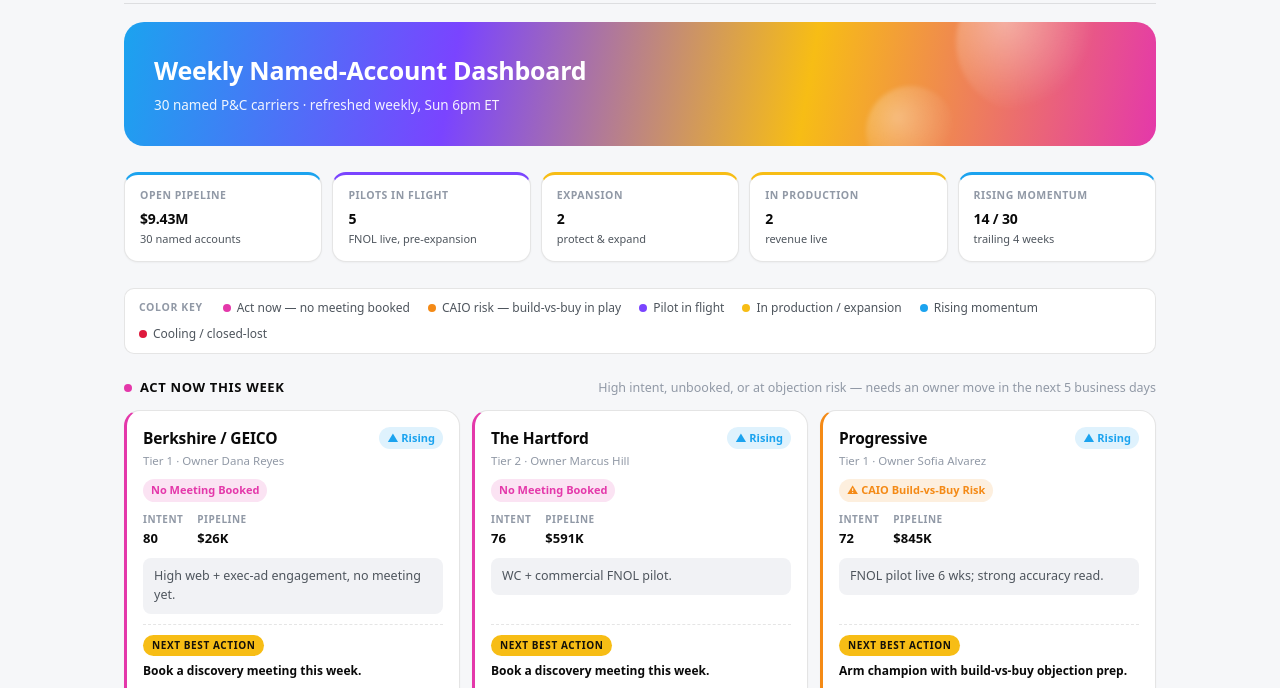
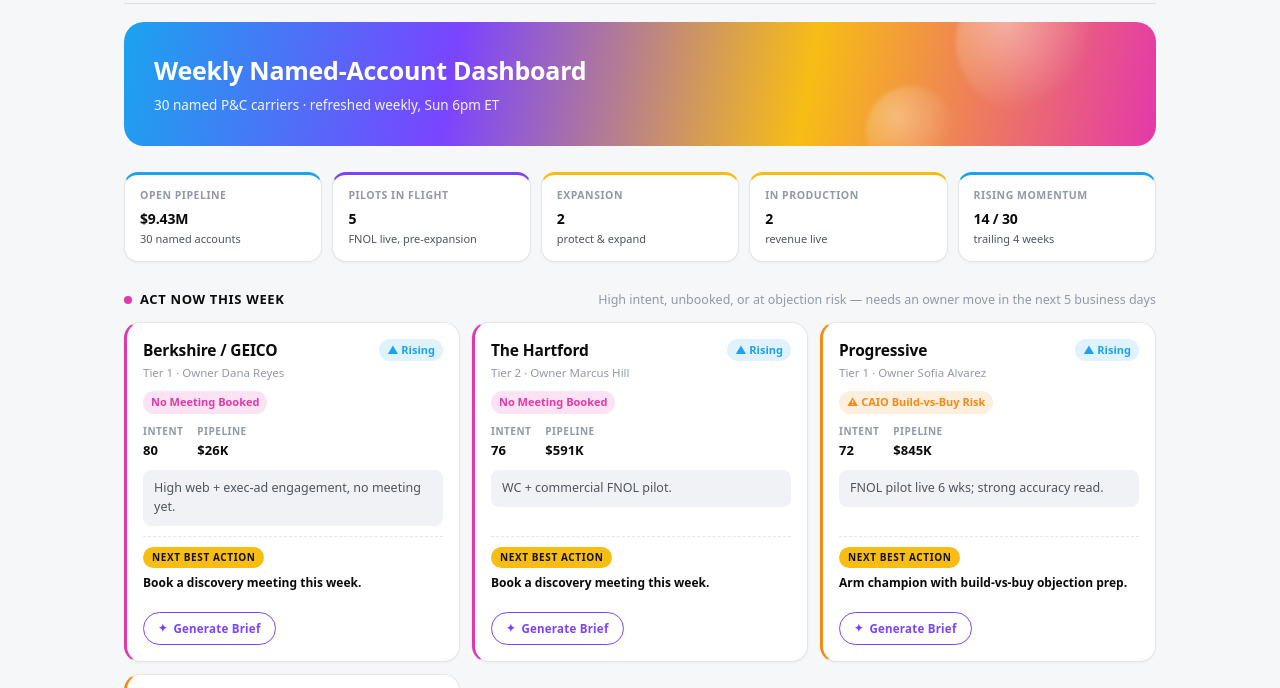
Before and after one commit to kellyjavanmardi/assured-named-account-system, a website: page assured-system.html in a window 1280 px wide. Shown: the part 80-768 px from the top of the page. Drawn offline with Linux system fonts and the light colour scheme.

Commit message:
Remove the standalone color-key legend and its README mention
Several of the six colors it listed rarely or never render in the
featured card sections, making the legend reference things that
aren't visibly present -- more confusing than helpful. Every card
already carries its own explicit text label (No Meeting Booked, CAIO
Build-vs-Buy Risk, etc.), so color is never load-bearing without a
separate legend.

```diff
--- a/assured-system.html
+++ b/assured-system.html
@@ -76,12 +76,6 @@
   .stat-label { font-size: 11px; text-transform: uppercase; letter-spacing: 0.06em; color: var(--ink-muted); font-weight: 600; margin-bottom: 6px; }
   .stat-value { font-size: 26px; font-weight: 700; font-variant-numeric: tabular-nums; letter-spacing: -0.01em; }
   .stat-sub { font-size: 11.5px; color: var(--ink-secondary); margin-top: 3px; }
-
-  /* ---------- color key ---------- */
-  .color-key { display: flex; flex-wrap: wrap; align-items: center; gap: 8px 18px; padding: 10px 14px; margin-bottom: 22px; background: var(--surface); border: 1px solid var(--border); border-radius: 10px; }
-  .color-key .key-label { font-size: 10.5px; text-transform: uppercase; letter-spacing: 0.06em; color: var(--ink-muted); font-weight: 700; margin-right: 2px; }
-  .key-item { display: inline-flex; align-items: center; gap: 6px; font-size: 12px; color: var(--ink-secondary); white-space: nowrap; }
-  .key-item .dot { width: 8px; height: 8px; border-radius: 50%; display: inline-block; flex-shrink: 0; }
 
   /* ---------- section headers ---------- */
   section.block { margin-bottom: 30px; }
@@ -414,16 +408,6 @@
   </div>
 
   <section class="stats" id="stats"></section>
-
-  <div class="color-key">
-    <span class="key-label">Color key</span>
-    <span class="key-item"><span class="dot" style="background:var(--spec-magenta)"></span>Act now — no meeting booked</span>
-    <span class="key-item"><span class="dot" style="background:var(--spec-orange)"></span>CAIO risk — build-vs-buy in play</span>
-    <span class="key-item"><span class="dot" style="background:var(--spec-violet)"></span>Pilot in flight</span>
-    <span class="key-item"><span class="dot" style="background:var(--spec-gold)"></span>In production / expansion</span>
-    <span class="key-item"><span class="dot" style="background:var(--spec-blue)"></span>Rising momentum</span>
-    <span class="key-item"><span class="dot" style="background:var(--spec-red)"></span>Cooling / closed-lost</span>
-  </div>
 
   <section class="block">
     <div class="block-head">
```
Also changed, not shown: dashboard.html (+0 -16 lines), index.html (+0 -16 lines), README.md.
